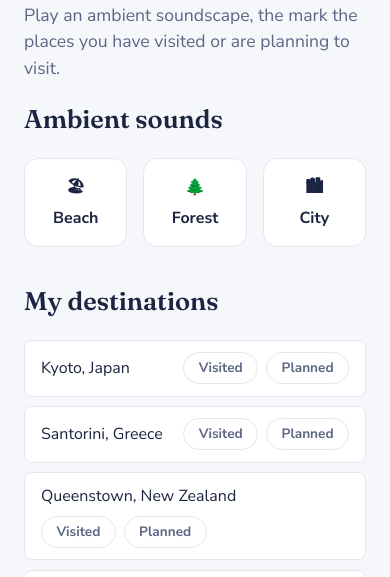
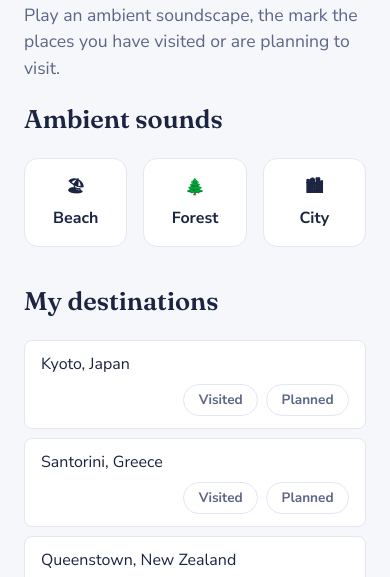
Before and after one commit to KrYpTiC3D/TravelNest-site, a plain HTML site: page mood.html in a window 390 px wide. Shown: the part 208-785 px from the top of the page. Drawn offline with Linux system fonts and the light colour scheme.

Commit message:
A small edit to styles.css

```diff
--- a/css/styles.css
+++ b/css/styles.css
@@ -909,6 +909,9 @@ input.invalid, textarea.invalid {
   .nav { position: relative; }
   .brand-full { display: none; }
   .brand-icon { display: block; }
+
+  .mood-item { flex-direction: column; align-items: stretch; }
+  .chip-group { justify-content: flex-end; }
 }
 
 /* Respect users who ask the OS to reduce motion — turn off animations.*/
```
